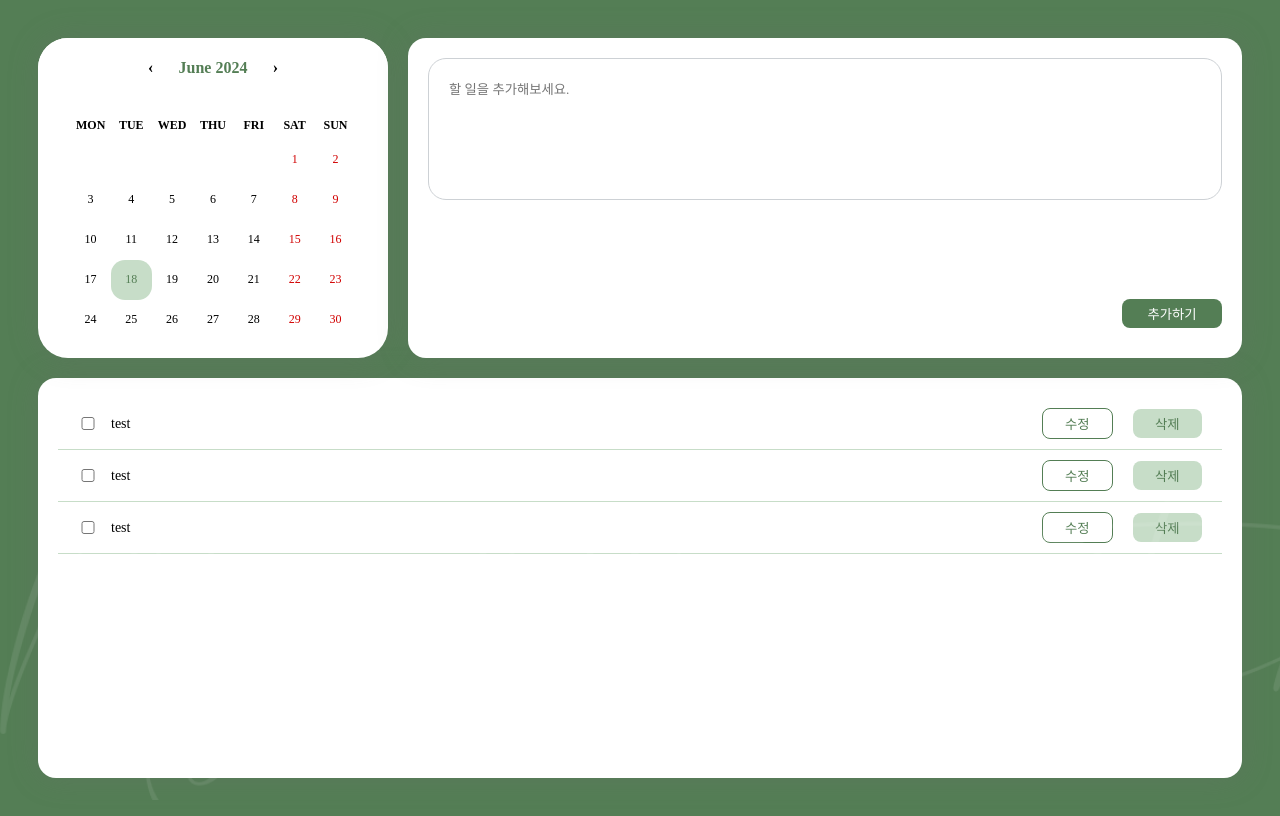
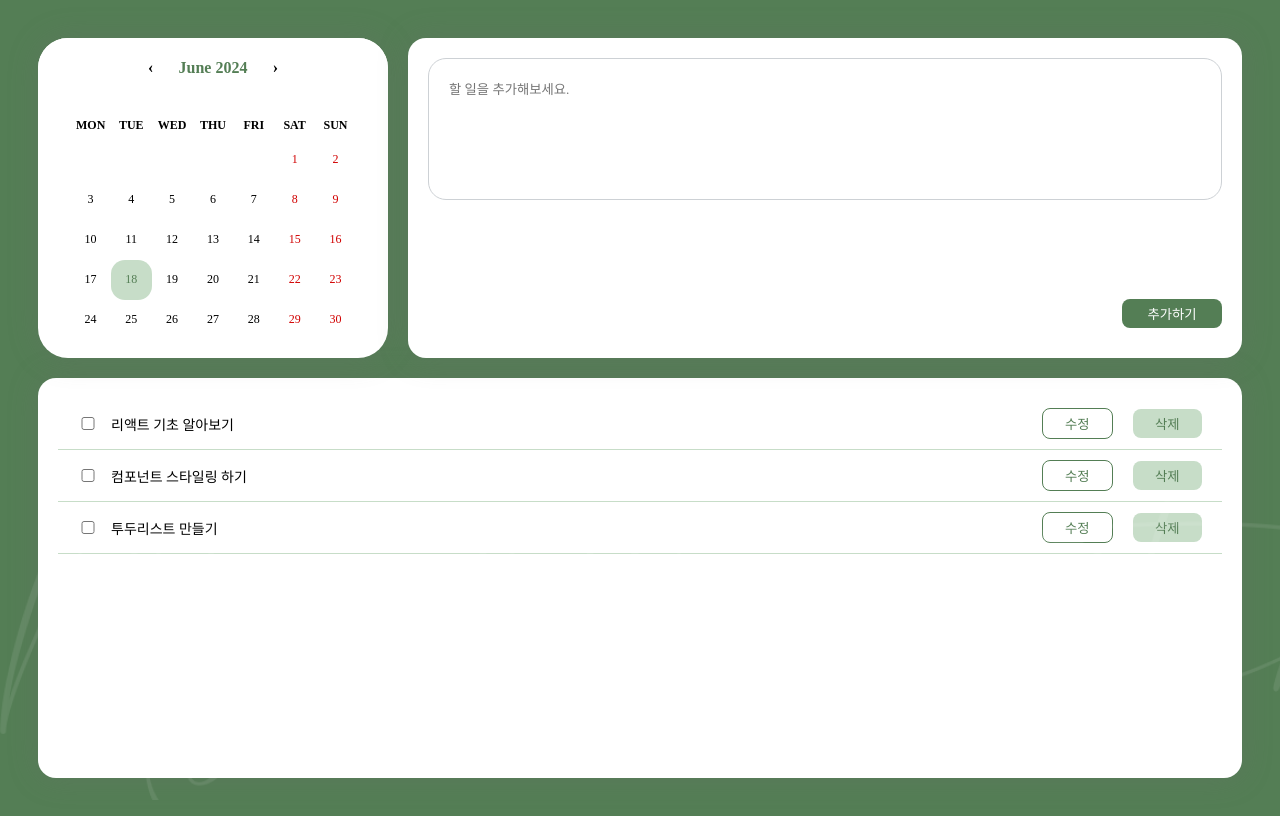
Before and after one commit to hyun907/Todo-List, a React (Vite) app: page /home in a window 1280 px wide. Built offline with nearby package versions, Linux system fonts and the light colour scheme; a web font is replaced by a local one.

Commit message:
Feat: 일정 추가하기 기능 구현

```diff
--- a/src/component/EditBox.jsx
+++ b/src/component/EditBox.jsx
@@ -1,13 +1,33 @@
 import React from "react";
 import Button from "./Button";
 import "./EditBox.css";
+import { useState, useCallback } from "react";
 
-const EditBox = () => {
+const EditBox = ({ onInsert }) => {
+  const [value, setValue] = useState("");
+  const onChange = useCallback((e) => {
+    setValue(e.target.value);
+  }, []);
+
+  const onSubmit = useCallback(
+    (e) => {
+      onInsert(value);
+      setValue("");
+      e.preventDefault();
+    },
+    [onInsert, value]
+  );
+
   return (
     <div className="EditBox">
-      <textarea name="content" placeholder="할 일을 추가해보세요." />
+      <textarea
+        onChange={onChange}
+        value={value}
+        className="content"
+        placeholder="할 일을 추가해보세요."
+      />
       <div className="button_wrapper">
-        <Button text={"추가하기"} />
+        <Button text={"추가하기"} onClick={onSubmit} />
       </div>
     </div>
   );
--- a/src/component/List.jsx
+++ b/src/component/List.jsx
@@ -1,13 +1,13 @@
-import React from "react";
+import React, { useCallback, useRef, useState } from "react";
 import TodoItem from "./TodoItem";
 import "./List.css";
 
-const List = () => {
+const List = ({ todos }) => {
   return (
     <div className="List">
-      <TodoItem />
-      <TodoItem />
-      <TodoItem />
+      {todos.map((todo) => (
+        <TodoItem todo={todo} key={todo.id} />
+      ))}
     </div>
   );
 };
--- a/src/component/TodoItem.jsx
+++ b/src/component/TodoItem.jsx
@@ -2,11 +2,12 @@ import React from "react";
 import "./TodoItem.css";
 import Button from "./Button";
 
-const TodoItem = () => {
+const TodoItem = ({ todo }) => {
+  const { id, text, checked } = todo;
   return (
     <div className="TodoItem">
       <input type="checkbox" />
-      <div className="content">test</div>
+      <div className="content">{text}</div>
       <div className="button_wrapper">
         <Button text={"수정"} type={"SECONDARY"} />
         <Button text={"삭제"} type={"DELETE"} />
--- a/src/pages/Home.jsx
+++ b/src/pages/Home.jsx
@@ -1,18 +1,49 @@
-import React from "react";
+import React, { useCallback, useRef, useState } from "react";
 import ReactCalendar from "../component/ReactCalendar";
 import "./Home.css";
 import EditBox from "../component/EditBox";
 import List from "../component/List";
 
 const Home = () => {
+  const [todos, setTodos] = useState([
+    {
+      id: 1,
+      text: "리액트 기초 알아보기",
+      checked: true,
+    },
+    {
+      id: 2,
+      text: "컴포넌트 스타일링 하기",
+      checked: true,
+    },
+    {
+      id: 3,
+      text: "투두리스트 만들기",
+      checked: false,
+    },
+  ]);
+  const nextId = useRef(4);
+  const onInsert = useCallback(
+    (text) => {
+      const todo = {
+        id: nextId.current,
+        text,
+        checked: false,
+      };
+      setTodos(todos.concat(todo));
+      nextId.current++;
+    },
+    [todos]
+  );
+
   return (
     <div className="Home">
       <section className="section_top">
         <ReactCalendar />
-        <EditBox />
+        <EditBox onInsert={onInsert} />
       </section>
       <section className="section_bottom">
-        <List />
+        <List todos={todos} />
       </section>
     </div>
   );
```
